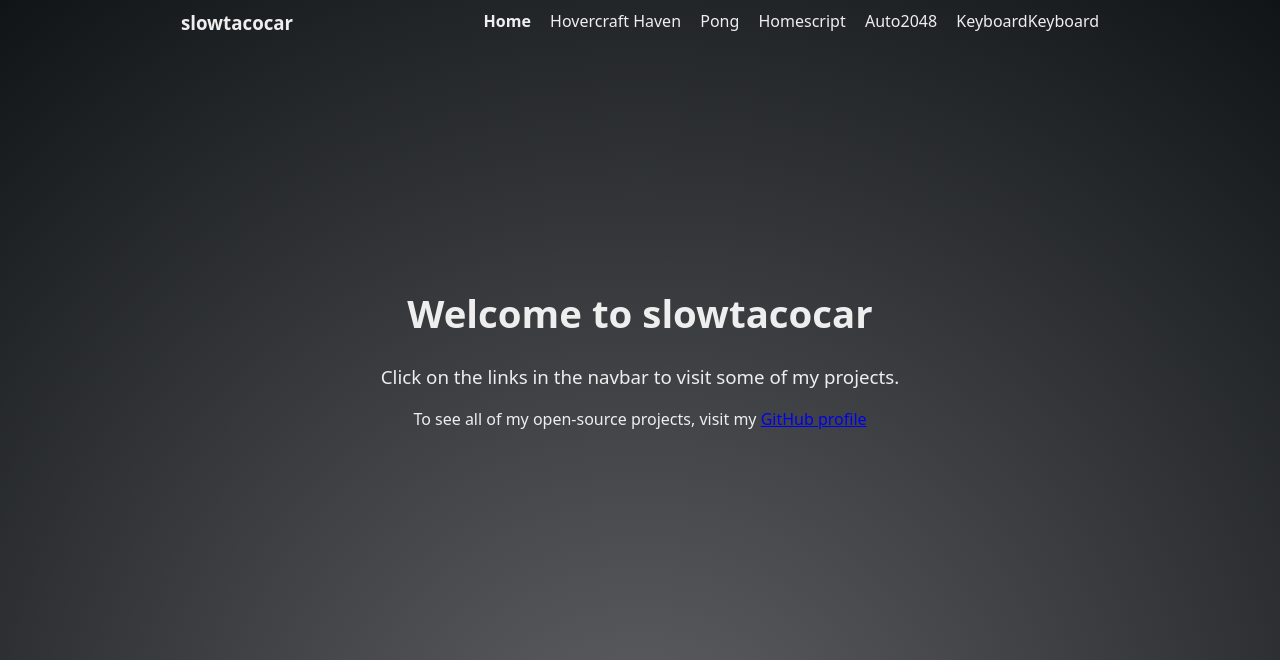
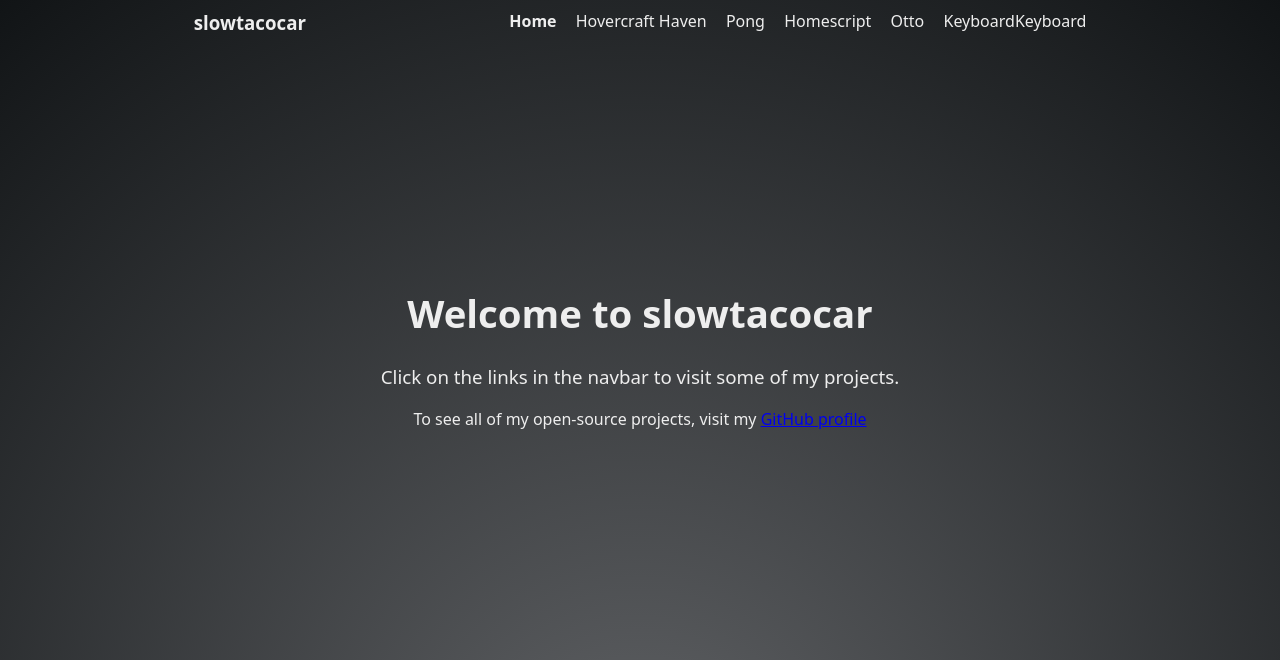
Before and after one commit to agent-c-csa/slowtacocar, a plain HTML site: page public/index.html in a window 1280 px wide. Shown: the top 660 px of the page. Drawn offline with Linux system fonts and the light colour scheme.

Commit message:
Update index.html

```diff
--- a/public/index.html
+++ b/public/index.html
@@ -25,8 +25,8 @@
         <a class="link" href="https://homescript.slowtacocar.com" target="_blank"
           >Homescript</a
         >
-        <a class="link" href="https://auto2048.slowtacocar.com" target="_blank"
-          >Auto2048</a
+        <a class="link" href="https://otto.slowtacocar.com" target="_blank"
+          >Otto</a
         >
         <a class="link" href="https://keyboardkeyboard.slowtacocar.com" target="_blank"
           >KeyboardKeyboard</a
```
